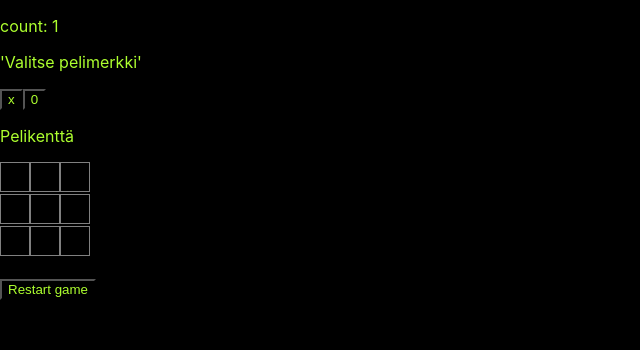
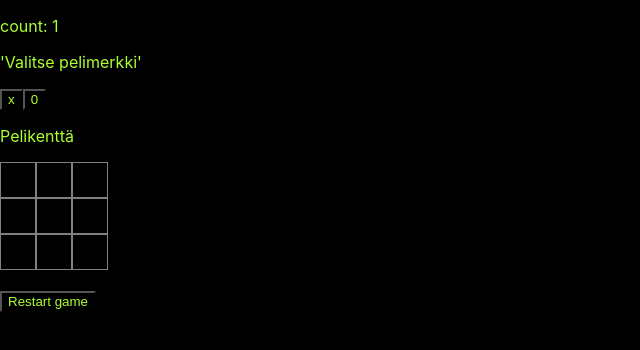
Before and after one commit to jkajalin/ristinolla, a React (Create React App) app: page / in a window 1280 px wide. Shown: the top 350 px of the page, without its empty margins (0-640 px from the left). Built offline with nearby package versions, Linux system fonts and the light colour scheme.

Commit message:
null overflow in square styling fixed with float

```diff
--- a/src/App.js
+++ b/src/App.js
@@ -1,7 +1,11 @@
 import { useEffect, useState } from "react";
 
 // gamefield arrays filled with initial values
-let gamefield = [ Array(3).fill(null), Array(3).fill(null), Array(3).fill(null) ]
+let gamefield = [
+  Array(3).fill(null),
+  Array(3).fill(null),
+  Array(3).fill(null)
+]
 
 const Button = ( {handleClick, text} ) => (
   <button onClick={ handleClick }>
@@ -31,12 +35,12 @@ const ButtonGamefield = ( {handleMove, playfield} ) => {
   return <>
   { !playfield ? 'buttonfield - loading...' :
     <>
-    <p>Pelikenttä</p>
-    <div>
-      <div><SquareButton handleClick={ () => handleMove( 0, 0 ) } text={playfield[0][0]} /><SquareButton handleClick={ () => handleMove( 0, 1 ) } text={playfield[0][1]} /><SquareButton handleClick={ () => handleMove( 0, 2 ) } text={playfield[0][2]} /></div>
-      <div><SquareButton handleClick={ () => handleMove( 1, 0 ) } text={playfield[1][0]} /><SquareButton handleClick={ () => handleMove( 1, 1 ) } text={playfield[1][1]} /><SquareButton handleClick={ () => handleMove( 1, 2 ) } text={playfield[1][2]} /></div>
-      <div><SquareButton handleClick={ () => handleMove( 2, 0 ) } text={playfield[2][0]} /><SquareButton handleClick={ () => handleMove( 2, 1 ) } text={playfield[2][1]} /><SquareButton handleClick={ () => handleMove( 2, 2 ) } text={playfield[2][2]} /></div>
-    </div>
+      <p>Pelikenttä</p>
+      <div>
+        <div className="row"><SquareButton handleClick={ () => handleMove( 0, 0 ) } text={playfield[0][0]} /><SquareButton handleClick={ () => handleMove( 0, 1 ) } text={playfield[0][1]} /><SquareButton handleClick={ () => handleMove( 0, 2 ) } text={playfield[0][2]} /></div>
+        <div className="row"><SquareButton handleClick={ () => handleMove( 1, 0 ) } text={playfield[1][0]} /><SquareButton handleClick={ () => handleMove( 1, 1 ) } text={playfield[1][1]} /><SquareButton handleClick={ () => handleMove( 1, 2 ) } text={playfield[1][2]} /></div>
+        <div className="row"><SquareButton handleClick={ () => handleMove( 2, 0 ) } text={playfield[2][0]} /><SquareButton handleClick={ () => handleMove( 2, 1 ) } text={playfield[2][1]} /><SquareButton handleClick={ () => handleMove( 2, 2 ) } text={playfield[2][2]} /></div>
+      </div>
   </>
     }
 
@@ -68,6 +72,7 @@ const App = () => {
   const [ winner, setWinner ] = useState('')
   const [ playfield, setPlayfield ] = useState(gamefield)
   const [ moveHistory, setMoveHistory ] = useState( [] )
+  const [ msg, setMsg ] = useState('')
 
   let newMovesHistory = []
   let hostTurn = false
@@ -78,6 +83,8 @@ const App = () => {
     setCount( count+1 )
     if(winner){
       console.log( 'winner is ', winner )
+      //setMsg('winner is ', winner )
+      //alert('Winner is ', winner)
     }
 
   // eslint-disable-next-line react-hooks/exhaustive-deps
@@ -226,8 +233,13 @@ const App = () => {
         // check history length
         if( moveHistory.length >= 8 ){
           console.log('Game Over! Refresh page to start new game')
+          alert('Game Over! Refresh page to start new game')
         }
+      }else{
+        setMsg('winner:', winner)
+        alert('winner:', winner)
       }
+
       await checkWinnerLines()
     }
 
@@ -267,9 +279,15 @@ const App = () => {
         if( isHostTurn() && playfield[0][1] !== userPawn ){
           //moveHost(0,1)
         }
+        if( isHostTurn() && playfield[0][0] === userPawn && playfield[0][1] === userPawn){
+          await moveHost( 0, 2 )
+        }
+        if( isHostTurn() && playfield[0][2] === userPawn && playfield[0][1] === userPawn){
+          await moveHost( 0, 0 )
+        }
       }else{
 
-        if( isHostTurn() ){
+        if( isHostTurn() && moveHistory.length < 3){
           console.log('first row else')
           await moveHost(0,1)
         }
@@ -321,7 +339,9 @@ const App = () => {
           await moveHost( 2,2 )
         }
       }
-
+      if( isHostTurn() && moveHistory.length <2){
+        await moveHost( 1, 1 )
+      }
     }
     console.log('columns')
     // columns
@@ -457,6 +477,9 @@ const App = () => {
       }
 
     }
+    if( isHostTurn() && ( playfield[1][1] === hostPawn || playfield[0][2] === hostPawn )  ){
+      await moveHost( 2,0 )
+    }
     // random cases
     if( isHostTurn() && playfield[2][0] === playfield[2][2] && playfield[2][0] === hostPawn && playfield[2][1] === userPawn ){
       if( playfield[1][1] !=='x' || playfield[1][1] !=='0' ){
--- a/src/index.css
+++ b/src/index.css
@@ -1,5 +1,6 @@
 body {
   margin: 0;
+  padding: 0;
   font-family: -apple-system, BlinkMacSystemFont, 'Segoe UI', 'Roboto', 'Oxygen',
     'Ubuntu', 'Cantarell', 'Fira Sans', 'Droid Sans', 'Helvetica Neue',
     sans-serif;
@@ -20,10 +21,17 @@ button {
 }
 
 .squareBtn {
+  float: left;
+  padding: 0px;
+  margin: 0px;
   border: 1px solid gray;
   background: black;
   color: greenyellow;
-  width: 30px;
-  height: 30px;
+  width: 36px;
+  height: 36px;
   line-height: 30px;
 }
+
+.row{
+  height: 36px;
+}
```
